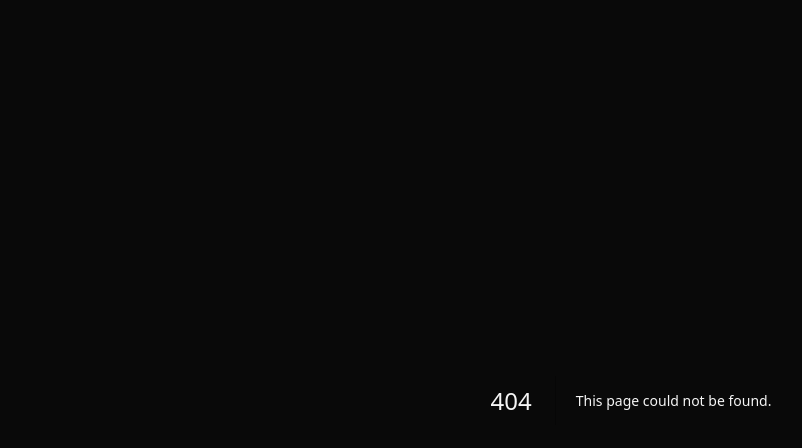
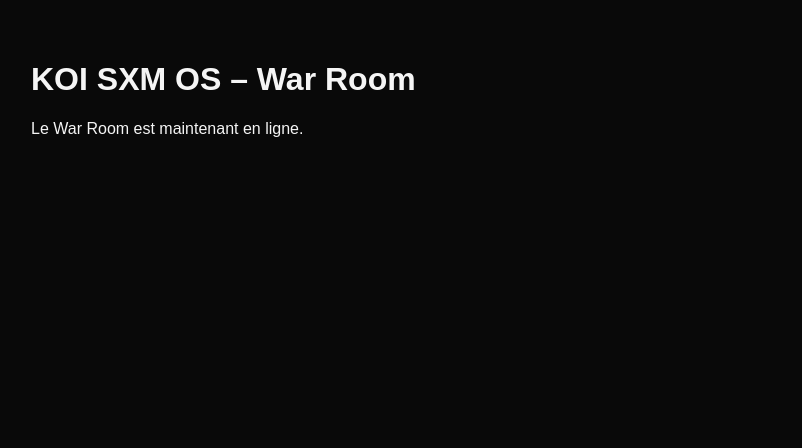
Before and after one commit to KOISXM/koi-sxm-os, a Next.js app: page /war-room in a window 1280 px wide. Before the commit this address had no page. Shown: the top 448 px of the page, without its empty margins (9-811 px from the left). Built offline with nearby package versions, Linux system fonts and the light colour scheme.

Commit message:
Create war-room page

```diff
--- /dev/null
+++ b/app/war-room/page.tsx
@@ -0,0 +1,8 @@
+export default function WarRoom() {
+  return (
+    <main style={{ padding: "40px", fontFamily: "Arial" }}>
+      <h1>KOI SXM OS – War Room</h1>
+      <p>Le War Room est maintenant en ligne.</p>
+    </main>
+  );
+}
```
